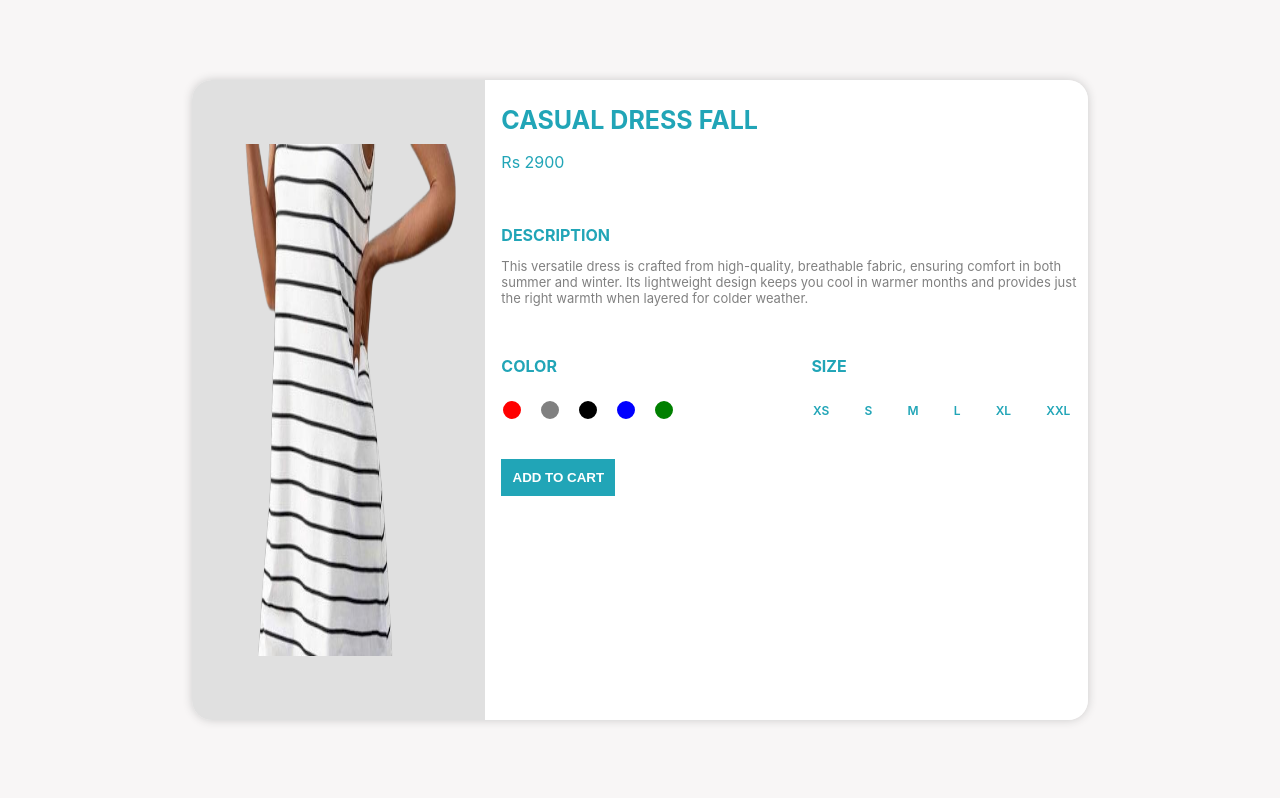
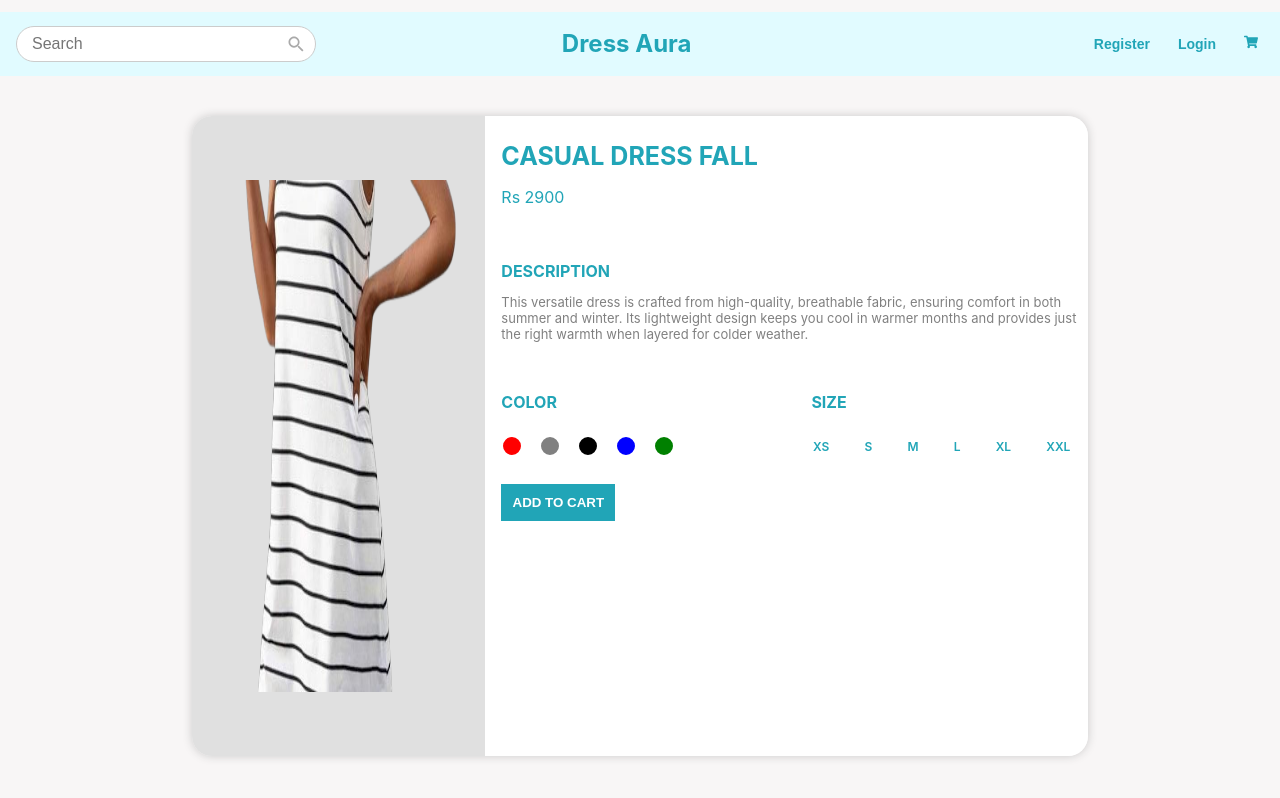
Before and after one commit to divya026/ecommerce-react-redux, a React (Create React App) app: page /product/1 in a window 1280 px wide. Built offline with nearby package versions, Linux system fonts and the light colour scheme.

Commit message:
fixed navbar css

```diff
--- a/src/App.css
+++ b/src/App.css
@@ -1,4 +1,4 @@
-.App {
+/* .App {
   box-sizing: border-box;
   margin: 1rem;
-}
+} */
--- a/src/components/footer/Footer.jsx
+++ b/src/components/footer/Footer.jsx
@@ -11,7 +11,7 @@ const Footer = () => {
   return (
     <div className="footer-container">
       <div className="footer-left">
-        <h3>Shopping App</h3>
+        <h3>Dress Aura</h3>
         <div className="footer-left-desc">
           Discover the perfect dress for every season in our exclusive
           collection of summer, winter, and spring dresses for women. From
--- a/src/components/navbar/Navbar.css
+++ b/src/components/navbar/Navbar.css
@@ -2,13 +2,18 @@
   display: flex;
   align-items: center;
   text-align: center;
+  height: 8vh;
   font-size: 10px;
   justify-content: space-around;
-  margin-top: 2rem;
+  margin-top: 2.1rem;
   width: 100%;
+  background-color: #e1fbff;
+  position: sticky;
+  top: 7vh;
+  z-index: 400;
 }
+
 .navbar-left {
-  margin-top: 0.8rem;
   flex: 1;
   position: relative;
   display: flex;
@@ -16,6 +21,7 @@
   justify-content: center;
   width: 100%;
   max-width: 300px;
+  padding-left: 1rem;
 }
 
 .navbar-input {
@@ -25,7 +31,7 @@
   border: 1px solid #ccc;
   border-radius: 20px;
   outline: none;
-  transition: border-color 0.3s ease;
+  transition: 0.3s ease;
 }
 
 .navbar-input:focus {
@@ -62,6 +68,7 @@
   color: #21a5b7;
   cursor: pointer;
   font-weight: 500;
+  padding: 1rem;
 }
 
 .navbar-right-button {
--- a/src/components/navbar/Navbar.jsx
+++ b/src/components/navbar/Navbar.jsx
@@ -12,7 +12,7 @@ const Navbar = () => {
         <IoMdSearch className="navbar-icon" />
       </div>
       <div className="navbar-center">
-        <h1 className="navbar-logo">Shopping App</h1>
+        <h1 className="navbar-logo">Dress Aura</h1>
       </div>
       <div className="navbar-right">
         <div className="navbar-right-item">
--- a/src/pages/allProducts/AllProducts.css
+++ b/src/pages/allProducts/AllProducts.css
@@ -1,4 +1,6 @@
-.allProducts-container {
+.allProducts-navbar {
   margin-top: -40px;
-  padding: 0 10px 0 10px;
+  position: sticky;
+  top: 0;
+  z-index: 400;
 }
--- a/src/pages/allProducts/AllProducts.jsx
+++ b/src/pages/allProducts/AllProducts.jsx
@@ -8,7 +8,9 @@ import Footer from "../../components/footer/Footer";
 const AllProducts = () => {
   return (
     <div className="allProducts-container">
-      <Navbar />
+      <div className="allProducts-navbar">
+        <Navbar />
+      </div>
       <Products heading="Products" items={allProducts} />
       <Footer />
     </div>
--- a/src/pages/home/Home.css
+++ b/src/pages/home/Home.css
@@ -1,3 +1,3 @@
-.home-container {
+/* .home-container {
   margin: 1rem;
-}
+} */
--- a/src/pages/singleProduct/SingleProduct.css
+++ b/src/pages/singleProduct/SingleProduct.css
@@ -1,10 +1,18 @@
 .singleProduct-container {
-  overflow: hidden;
-  height: 100vh;
+  overflow-x: hidden;
   display: flex;
+  flex-direction: column;
   align-items: center;
   justify-content: center;
+  height: 100vh;
+  width: 100%;
   background-color: #f8f6f6;
+}
+
+.singleProduct-navbar {
+  width: 100%;
+  margin-top: -34px;
+  z-index: 400;
 }
 
 .singleProduct-wrapper {
@@ -13,6 +21,8 @@
   justify-content: center;
   height: 80vh;
   width: 70%;
+  margin-top: 40px;
+  margin-bottom: 2rem;
   border-radius: 20px;
   box-shadow: 0 0 10px rgb(203, 202, 202);
 }
@@ -95,8 +105,8 @@
   gap: 1rem;
 }
 
-.sinleProduct-button {
-  padding-top: 1.7rem;
+.singleProduct-button {
+  padding-top: 1rem;
 }
 
 .color-circle {
--- a/src/pages/singleProduct/SingleProduct.jsx
+++ b/src/pages/singleProduct/SingleProduct.jsx
@@ -66,6 +66,7 @@
 import React, { useState } from "react";
 import { useParams } from "react-router-dom";
 import { allProducts } from "../../data";
+import Navbar from "../../components/navbar/Navbar";
 import "./SingleProduct.css";
 import PrimaryButton from "../../components/button/PrimaryButton";
 
@@ -88,7 +89,12 @@ const SingleProduct = () => {
   };
 
   return (
+    // <div className="singleProduct-navbar">
+    //   <Navbar />
     <div className="singleProduct-container">
+      <div className="singleProduct-navbar">
+        <Navbar />
+      </div>
       <div className="singleProduct-wrapper">
         <div className="singleProduct-left">
           <div className="singleProduct-left-image">
@@ -146,12 +152,13 @@ const SingleProduct = () => {
             </div>
           </div>
 
-          <div className="sinleProduct-button">
+          <div className="singleProduct-button">
             <PrimaryButton name="ADD TO CART" />
           </div>
         </div>
       </div>
     </div>
+    // </div>
   );
 };
 
```
